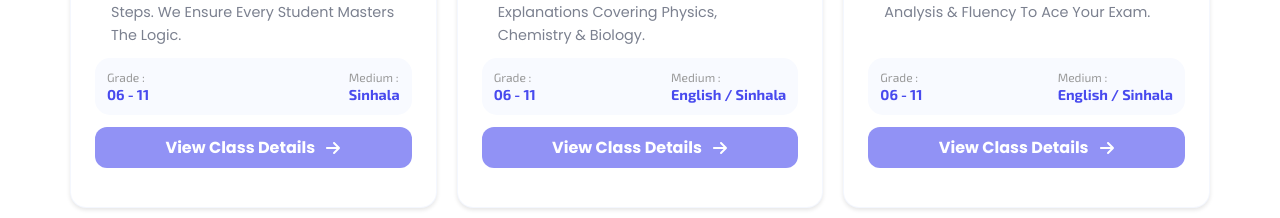
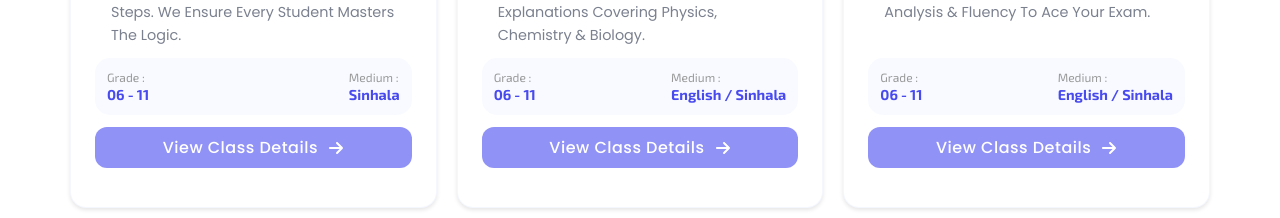
Before and after one commit to lakshan-beast/Educa-OL-Learning-Platform, a React (Vite) app: page / in a window 1280 px wide. Shown: the part 2348-2566 px from the top of the page. Built offline with nearby package versions, Linux system fonts and the light colour scheme.

Commit message:
font weight change

```diff
--- a/src/styles/components/_buttons.scss
+++ b/src/styles/components/_buttons.scss
@@ -87,7 +87,8 @@
   justify-content: center;
   align-items: center;
   gap: 10px;
-  font-weight: bold;
+  font-weight: 500;
+  letter-spacing: 0.5px;
   transition: 0.3s;
   text-decoration: none;
 
```
